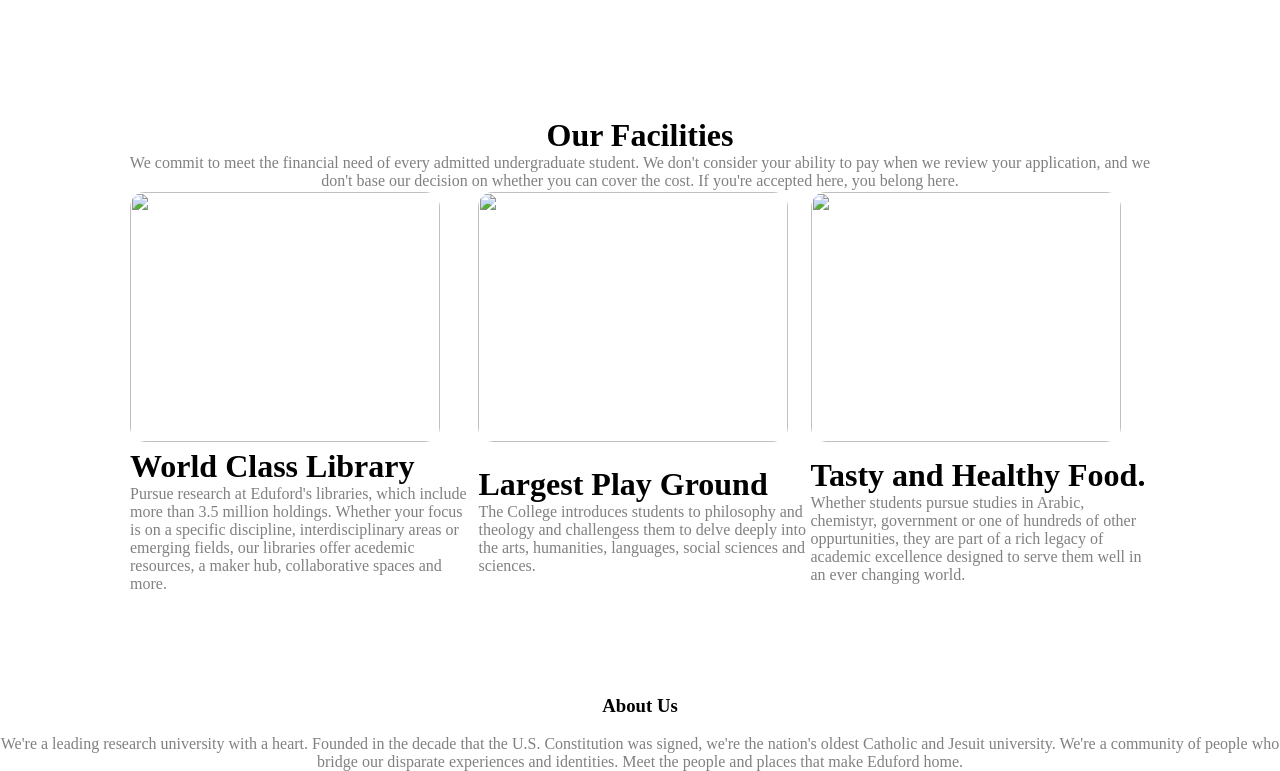
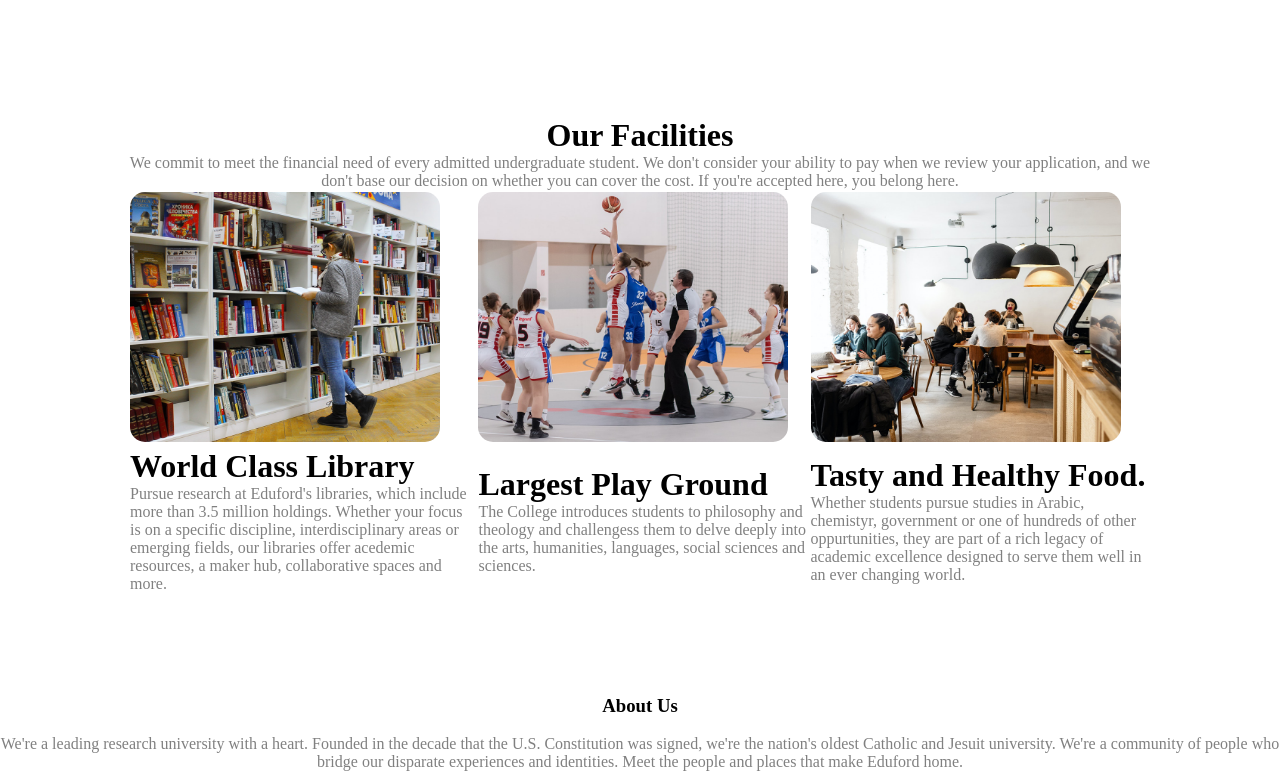
Before and after one commit to AryaAppaji/eduford, a plain HTML site: page course.html in a window 1280 px wide. Shown: the part 1007-1778 px from the top of the page. Drawn offline with Linux system fonts and the light colour scheme.

Commit message:
Update course.html

```diff
--- a/course.html
+++ b/course.html
@@ -47,9 +47,9 @@
         <p>We commit to meet the financial need of every admitted undergraduate student. We don't consider your ability to pay when we review your application, and we don't base our decision on whether you can cover the cost. If you're accepted here, you belong here.</p>
         <table>
             <tr>
-                <td><img src="eduford_img/library.png"></td>
-                <td><img src="eduford_img/basketball.png"></td>
-                <td><img src="eduford_img/cafeteria.png"></td>
+                <td><img src="library.png"></td>
+                <td><img src="basketball.png"></td>
+                <td><img src="cafeteria.png"></td>
             </tr>
             <tr>
                 <td>
```
